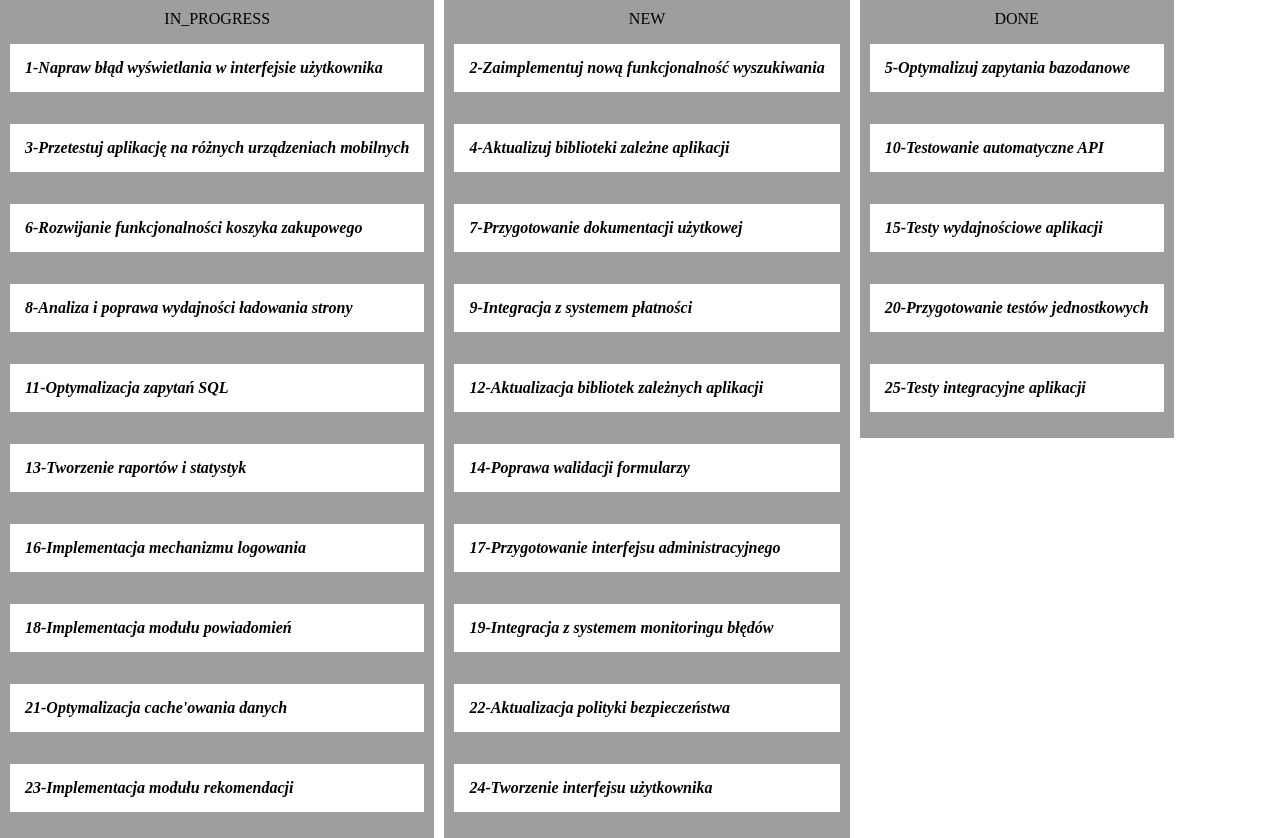
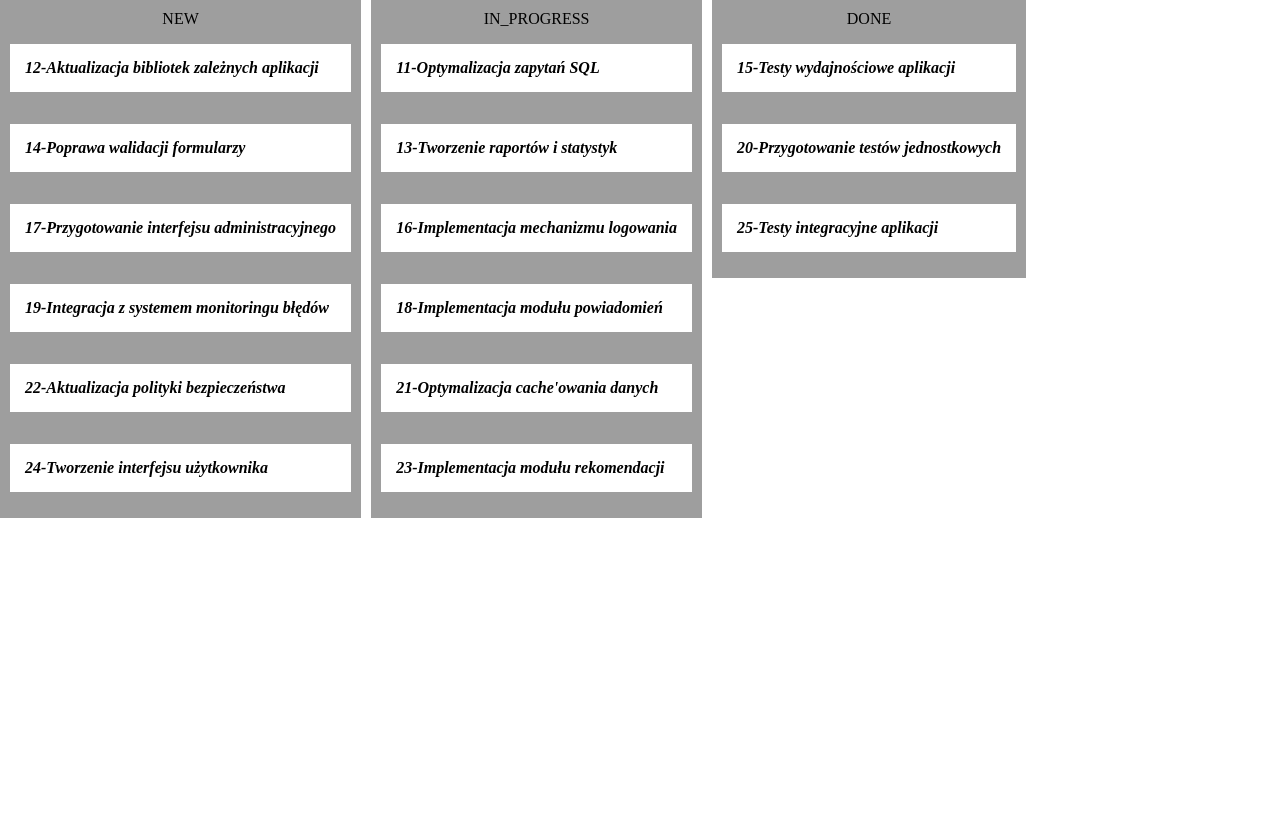
Before and after one commit to AdamSzr/Kerplank-frontend, a Next.js app: page /test in a window 1280 px wide. After the commit the page ends 800 px from the top, so only its background shows below. Built offline with nearby package versions, Linux system fonts and the light colour scheme.

Commit message:
partly working - not always registered switch between column

```diff
--- a/src/features/JiraBoard/BoardColumn/BoardItem.tsx
+++ b/src/features/JiraBoard/BoardColumn/BoardItem.tsx
@@ -9,7 +9,7 @@ export default function BoardItem({ title, id }:Task) {
       id={`task-${id}`} className="draggable"
       onDragStart={
         (e:any) =>  {
-          e.dataTransfer.setData( `text`, id )
+          e.dataTransfer.setData( `taskId`, id )
           e.target.classList.add( `dragging` ) }
       }
       onDragEnd={(e:any) => e.target.classList.remove( `dragging` )}
--- a/src/features/JiraBoard/BoardColumn/index.tsx
+++ b/src/features/JiraBoard/BoardColumn/index.tsx
@@ -7,10 +7,11 @@ import BoardItem from './BoardItem'
 export type BoardColumnProps = {
   title: string
   items: Task[]
+  onTaskStateChange: (taskId:string, newState:string) => void
 }
 
 
-export default function index({ items, title  }:BoardColumnProps) {
+export default function index({ items, title, onTaskStateChange  }:BoardColumnProps) {
 
   const getDragAfterElement = (container:Element, y:number) => {
     const draggableElemenets = Array.from( container.querySelectorAll( `.draggable:not(.dragging)` ) )
@@ -38,11 +39,12 @@ export default function index({ items, title  }:BoardColumnProps) {
       // }
       onDrop={
         e => {
-          const { id, classList } = e.target
+          const { id } = e.target as any
           if (id.startsWith( `task` )) return
 
           const columnName = id.split( `-` ).at( 1 )
-          var taskId = e.dataTransfer.getData( `text` )
+          var taskId = e.dataTransfer.getData( `taskId` )
+          onTaskStateChange( taskId, columnName )
           console.log({ columnName, taskId })
         }
       }
@@ -53,7 +55,10 @@ export default function index({ items, title  }:BoardColumnProps) {
           const draggable = document.querySelector( `.dragging` )!
           const includesDragable = (e.target as HTMLElement).classList.contains( `draggable` )
           try {
-            if (includesDragable) return // means no posible to add item into item
+            if (includesDragable) {
+              console.log({ includesDragable })
+              return
+            } // means no posible to add item into item
             // item can be added only into column.
             if (!afterElement) {
               e.target.appendChild( draggable! )
@@ -67,7 +72,7 @@ export default function index({ items, title  }:BoardColumnProps) {
       // onDragStart={e => console.log( `drag-start-${title}` )}
     >
       <div className='title' style={{ textAlign:`center` }}> {title}</div>
-      {items.map( it => <BoardItem {...it} /> )}
+      {items.map( it => <BoardItem key={`board-item-${it.id}`} {...it} /> )}
     </div>
   )
 }
--- a/src/features/JiraBoard/index.tsx
+++ b/src/features/JiraBoard/index.tsx
@@ -1,3 +1,4 @@
+import { error } from 'node:console'
 import { useEffect, useState } from 'react'
 import { groupBy } from '../utils/ArrayUtils'
 import { Task } from '../models/Task'
@@ -10,93 +11,56 @@ export type JiraBoardProps = {
 }
 
 export default function index({ items, onTaskStateChange }:JiraBoardProps) {
+  const [ oryginalElements, setOryginalElements ] = useState( items.slice( 10 ) )
+  const [ groupedElements, setGroupedElements ] = useState<any>()
 
-  const elementsGroupedByColumn = items.reduce( function( r, a ) {
-    r[ a.status ] = r[ a.status ] || []
-    r[ a.status ].push( a )
-    return r
-  }, Object.create( null ) )
+  useEffect( () => {
+    const elementsGroupedByColumn = oryginalElements.reduce( function( r, a ) {
+      r[ a.status ] = r[ a.status ] || []
+      r[ a.status ].push( a )
+      return r
+    }, Object.create( null ) )
 
-  const [ grouped, setGrouped ] = useState( Object.entries( elementsGroupedByColumn ) )
+    const groupedElements = Object.entries( elementsGroupedByColumn )
+    const sortedColumns = [
+      groupedElements.find( it => it[ 0 ] == `NEW` ),
+      groupedElements.find( it => it[ 0 ] == `IN_PROGRESS` ),
+      groupedElements.find( it => it[ 0 ] == `DONE` ),
+    ]
+    console.log({ groupedElements })
+    setGroupedElements( sortedColumns )
+  }, [ oryginalElements ] )
 
+  const taskStateChanged = (taskId:string, newState:string) => {
+    const inArrayIdx = oryginalElements.findIndex( it => it.id == taskId )
+    if (inArrayIdx < 0)
+      throw Error( `task not found` )
 
-  const getDragAfterElement = (container:Element, y:number) => {
-    const draggableElemenets = Array.from( container.querySelectorAll( `.draggable:not(.dragging)` ) )
-    return draggableElemenets.reduce( (closest:any, child) => {
-      const box = child.getBoundingClientRect()
-      const offset = y - box.top - box.height / 2
-      if (offset < 0 && offset > closest.offset)
-        return { offset:offset, element:child }
+    const task:Task = { ...oryginalElements[ inArrayIdx ], status:(newState as any) }
+    const copiedArr = [ ...oryginalElements.slice( 0, inArrayIdx ), task, ...oryginalElements.slice( inArrayIdx + 1 ) ]
+    console.log( inArrayIdx )
+    console.log( copiedArr )
 
-      return closest
-    }, { offset:Number.NEGATIVE_INFINITY, element:undefined } ).element
+    // onTaskStateChange( taskId, newState )
+    console.log()
   }
 
-  useEffect( () => {
-    if (!window) return
-
-    // const draggableElemenets = document.querySelectorAll( `.draggable` )
-    // const containers = document.querySelectorAll( `.container` )
-
-    // draggableElemenets.forEach( draggable => {
-
-    //   draggable.addEventListener( `dragstart`, e => {
-    //     draggable.classList.add( `dragging` )
-    //   } )
-
-    //   draggable.addEventListener( `dragend`, e => {
-    //     draggable.classList.remove( `dragging` )
-    //   } )
-
-    // } )
-
-    // containers.forEach( container => {
-    //   container.addEventListener( `drop`, (e:any) => {
-    //     // e.preventDefault()
-    //     e.stopImmediatePropagation()
-
-    //     const taskId = e.target?.id.split( `-` ).at( 1 )
-    //     const newState = container.attributes.getNamedItem( `id` )?.value.split( `-` ).at( 1 )!
-    //     console.log({ taskId, newState, eTarget:e.target, container })
-    //     // onTaskStateChange( taskId, newState )
-    //   } )
-
-    //   container.addEventListener( `dragover`, e => {
-    //     e.preventDefault()
-    //     const afterElement = getDragAfterElement( container, (e  as MouseEvent).clientY )
-    //     const draggable = document.querySelector( `.dragging` )!
-    //     if (!afterElement) {
-    //       container.appendChild( draggable! )
-    //     } else {
-    //       container.insertBefore( draggable, afterElement )
-    //     }
-    //   } )
-
-    // } )
-  }, [] )
+  if (!groupedElements) {
+    return
+  }
 
   return (
     <>
       <div className='board' style={{ display:`flex`, gap:`10px` }}>
         {
-          grouped.map( ([ title, items ]:any) => {
+          groupedElements.map( ([ title, items ]:any, idx:number) => {
             return (<BoardColumn
+              key={`board-${idx}`}
+              onTaskStateChange={taskStateChanged}
               title={title} items={items}
             />)
           } )
         }
-
-        {/* <div className='container' style={{  backgroundColor:`#9e9e9e` }}>
-          <div className='title' style={{ textAlign:`center` }}> drag-section-1</div>
-          <p className="draggable" draggable>1</p>
-          <p className="draggable" draggable>2</p>
-        </div>
-
-        <div className='container' style={{ backgroundColor:`#a67c7c` }}>
-          <div className='title' style={{ textAlign:`center` }}> drag-section-2</div>
-          <p className="draggable" draggable>3</p>
-          <p className="draggable" draggable>4</p>
-        </div> */}
       </div>
 
     </>
```
